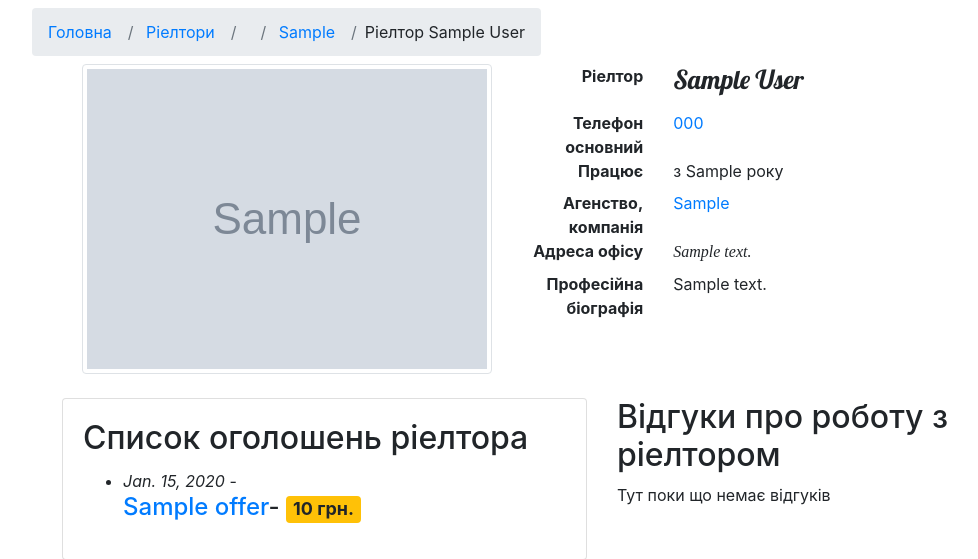
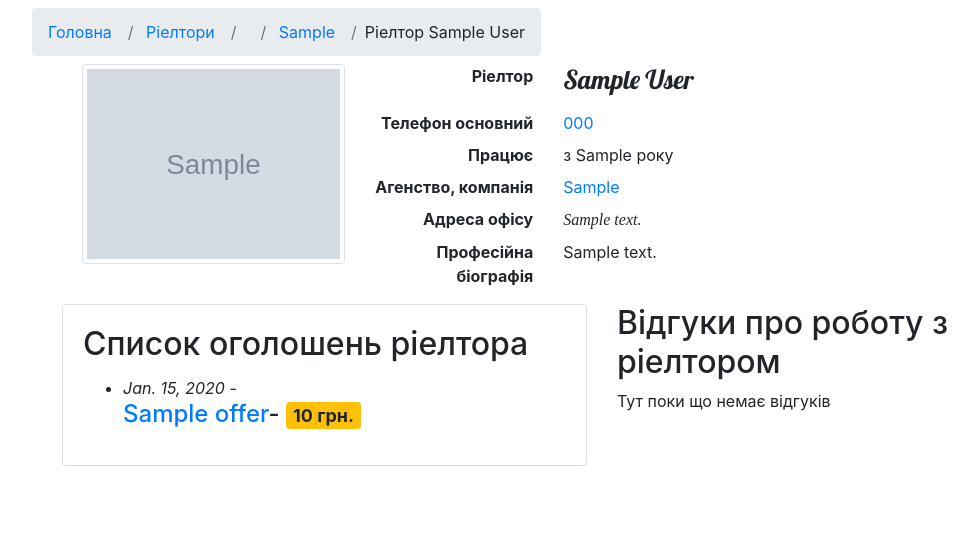
Before and after one commit to kivaschenko/realty, a Django app: page /realtors/1/ in a window 1280 px wide. Shown: the part 65-624 px from the top of the page, without its empty margins (38-1016 px from the left). Run offline with Django 3.2, Linux system fonts and the light colour scheme; tables that the repository leaves empty hold one stand-in row (values such as "Sample post"); grey boxes marked "Sample" are stand-in pictures; some libraries are stand-ins or nearby versions.

Commit message:
size realtor avatar

```diff
--- a/myproject/realtor/templates/realtor/realtor.html
+++ b/myproject/realtor/templates/realtor/realtor.html
@@ -23,7 +23,7 @@
     <div class="col5">
     {% if object.avatar %}
       <img src="{{ object.avatar.url }}" class="img-thumbnail"
-      alt="Фото " height="200">
+      alt="Фото " style="height:200px;">
     {% else %}
       <img src="{% static 'img/user.png' %}" class="img-thumbnail">
     {% endif %}
```
Also changed, not shown: myproject/media/user_1/20190926_164010_picmonkeyed.jpg (added), myproject/media/user_1/usmedind.jpg (added).
